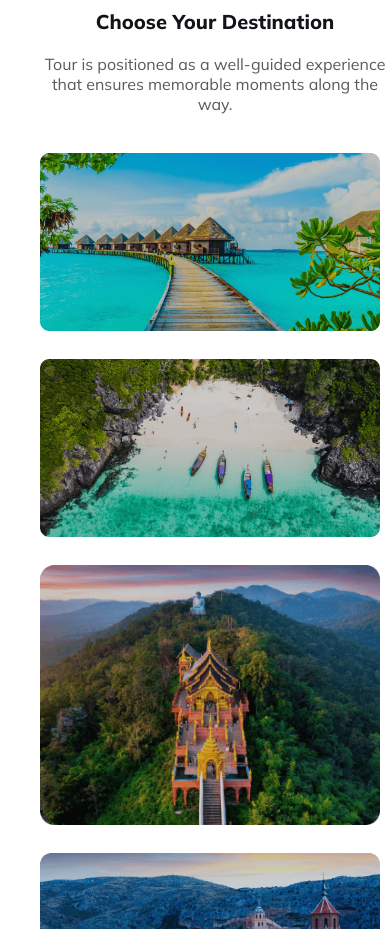
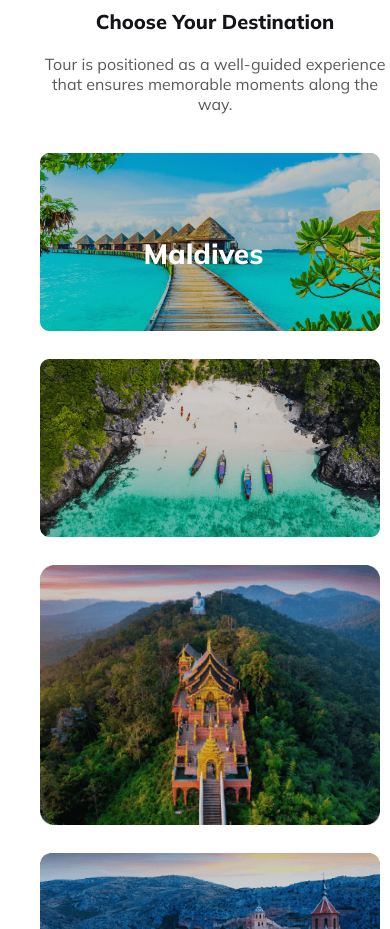
Before and after one commit to sakibhasansufi/b9-a2, a plain HTML site: page index.html in a window 390 px wide. Shown: the part 1500-2429 px from the top of the page. Drawn offline with Linux system fonts and the light colour scheme.

Commit message:
assignment done

```diff
--- a/index.html
+++ b/index.html
@@ -79,13 +79,17 @@
                     moments along the way.</p>
             </div>
             <div class="destination-pic">
-                <img src="./assets/Images/Rectangle 5.png" alt="">
-                <img src="./assets/Images/Rectangle 8.png" alt="">
+                <div class="one">
+                    <img src="./assets/Images/Rectangle 5.png" alt="">
+                    <p class="one-text">Maldives</p>
+                    <img src="./assets/Images/Rectangle 8.png" alt="">
+                </div>
                 <img src="./assets/Images/Rectangle 6.png" alt="">
                 <img src="./assets/Images/Rectangle 7.png" alt="">
                 <img src="./assets/Images/Rectangle 9.png" alt="">
                 <img src="./assets/Images/Rectangle 11.png" alt="">
                 <img src="./assets/Images/Rectangle 10.png" alt="">
+
             </div>
 
         </section>
@@ -93,26 +97,31 @@
         <section id="choice">
             <div class="choice-heading">
                 <h3 class="choice-title">Why Choose Us</h3>
-                <p class="choice-paragraph">Experienced and knowledgeable staff who can provide valuable insights into various destinations, helping clients make informed decisions about their travel plans.</p>
+                <p class="choice-paragraph">Experienced and knowledgeable staff who can provide valuable insights into
+                    various destinations, helping clients make informed decisions about their travel plans.</p>
             </div>
             <div class="choice-card">
                 <div class="choice-card-item">
                     <div class="choice-card-first">
                         <img class="choice-img" src="./assets/Images/hotel.jpg" alt="">
                         <h4 class="choice-card-title">Handpicked Hotels</h4>
-                        <p class="choice-card-paragraph">Choose a hotel with flexible booking policies in case your travel plans change. Look for options that allow free cancellation within a reasonable timestamp. </p>
+                        <p class="choice-card-paragraph">Choose a hotel with flexible booking policies in case your
+                            travel plans change. Look for options that allow free cancellation within a reasonable
+                            timestamp. </p>
                     </div>
                     <div class="choice-card-second">
                         <img class="choice-img" src="./assets/Images/travel.jpg" alt="">
                         <h4 class="choice-card-title">World Class Service</h4>
-                        <p class="choice-card-paragraph">Rooms and suites are designed with attention to detail, featuring high-quality furnishings, comfortable bedding, and modern amenities.</p>
+                        <p class="choice-card-paragraph">Rooms and suites are designed with attention to detail,
+                            featuring high-quality furnishings, comfortable bedding, and modern amenities.</p>
                     </div>
 
                 </div>
                 <div class="choice-card-item-sequal">
                     <img class="choice-img" src="./assets/Images/bestprice.webp" alt="">
                     <h4 class="choice-card-title">Best Price Guarantee</h4>
-                    <p class="choice-card-paragraph">Best Price Guarantees often require customers to book directly through the hotel's official website or reservation hotline.</p>
+                    <p class="choice-card-paragraph">Best Price Guarantees often require customers to book directly
+                        through the hotel's official website or reservation hotline.</p>
                 </div>
 
             </div>
@@ -122,10 +131,13 @@
         <section id="place">
             <div class="place-container">
                 <h3 class="place-title">A Simple Perfect Place <br> To Get Lost</h3>
-                <p class="place-paragraph">Traveling refers a sense of tranquility, simplicity, and the idea of finding solace in a peaceful environment. </p>
+                <p class="place-paragraph">Traveling refers a sense of tranquility, simplicity, and the idea of finding
+                    solace in a peaceful environment. </p>
                 <ul>
-                    <li class="place-li">A location with scenic landscapes, such as mountains, beaches, or lush greenery, can create a serene atmosphere for getting lost in the beauty of nature.</li>
-                    <li class="place-li">The sounds of nature, like rustling leaves, flowing water, or singing birds, can create a soothing environment conducive to relaxation and contemplation.</li>
+                    <li class="place-li">A location with scenic landscapes, such as mountains, beaches, or lush
+                        greenery, can create a serene atmosphere for getting lost in the beauty of nature.</li>
+                    <li class="place-li">The sounds of nature, like rustling leaves, flowing water, or singing birds,
+                        can create a soothing environment conducive to relaxation and contemplation.</li>
                 </ul>
                 <button id="see" class="btn-primary">See More</button>
 
--- a/styles/travel.css
+++ b/styles/travel.css
@@ -210,6 +210,19 @@ select {
 /* destination section */
 #destination {
     margin-top: 100px;
+}
+
+.destination-pic{
+    position: relative;
+}
+
+.one-text{
+    position: absolute;
+    top: 17%;
+    left: 17%;
+    color: #FFF;
+    font-size: 28px;
+    font-weight: 800;
 }
 
 
@@ -567,6 +580,11 @@ form input {
         width: 340px;
     }
 
+    .one-text{
+        top: 6.2%;
+        left: 38%;
+    }
+
     .choice-heading {
         width: 340px;
     }
```
